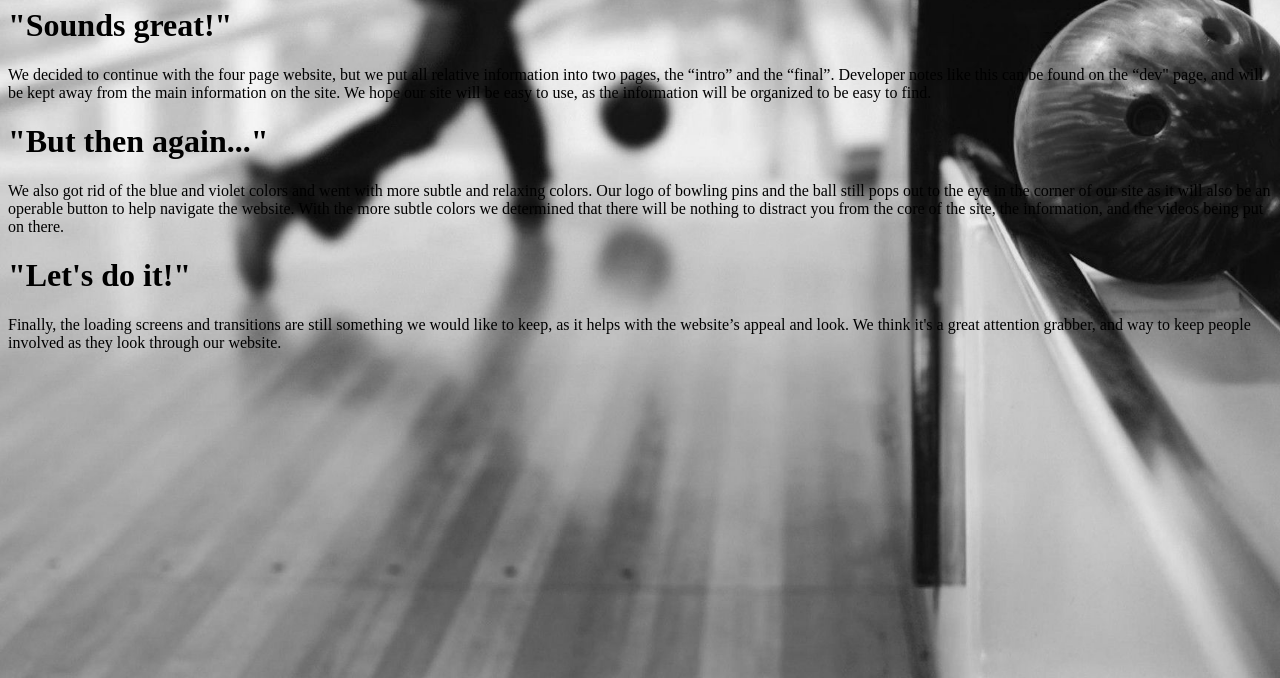
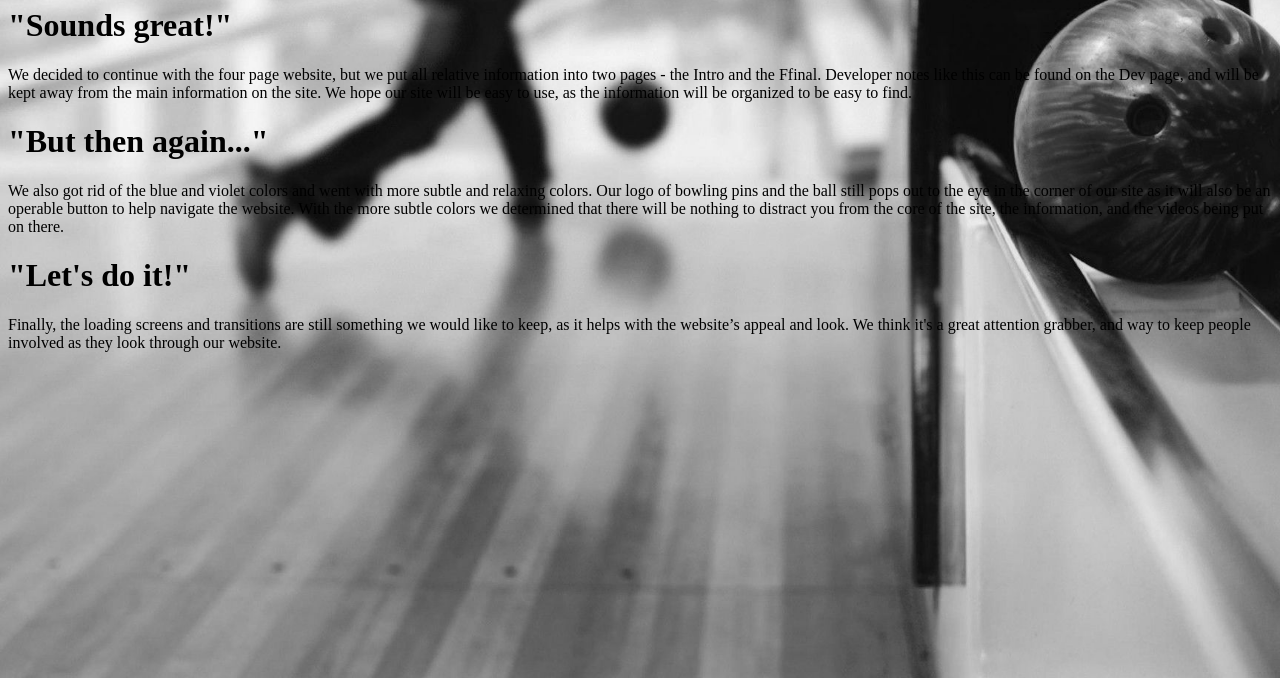
Before and after one commit to StepanGev/physics-web-animation, a plain HTML site: page developing.html in a window 1280 px wide. Shown: the part 122-800 px from the top of the page. Drawn offline with nearby package versions, Linux system fonts and the light colour scheme.

Commit message:
word fixes

```diff
--- a/developing.html
+++ b/developing.html
@@ -24,7 +24,7 @@
     </div>
 
     <h1>"Sounds great!"</h1>
-        <p>We decided to continue with the four page website, but we put all relative information into two pages, the “intro” and the “final”. Developer notes like this can be found on the “dev" page, and will be kept away from the main information on the site. We hope our site will be easy to use, as the information will be organized to be easy to find.</p>
+        <p>We decided to continue with the four page website, but we put all relative information into two pages - the Intro and the Ffinal. Developer notes like this can be found on the Dev page, and will be kept away from the main information on the site. We hope our site will be easy to use, as the information will be organized to be easy to find.</p>
 
     <h1>"But then again..."</h1>
         <p>We also got rid of the blue and violet colors and went with more subtle and relaxing colors. Our logo of bowling pins and the ball still pops out to the eye in the corner of our site as it will also be an operable button to help navigate the website. With the more subtle colors we determined that there will be nothing to distract you from the core of the site, the information, and the videos being put on there.</p>
```
